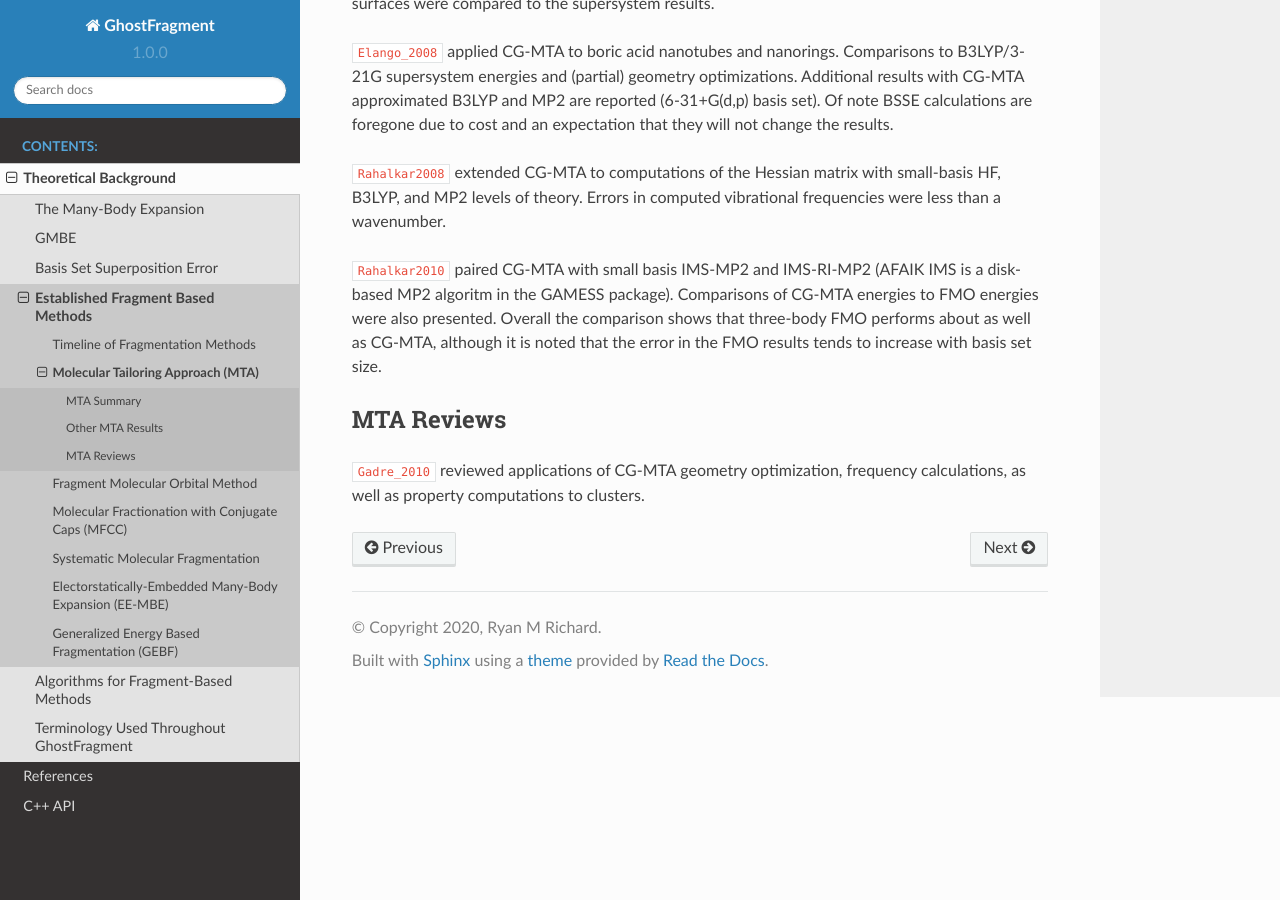
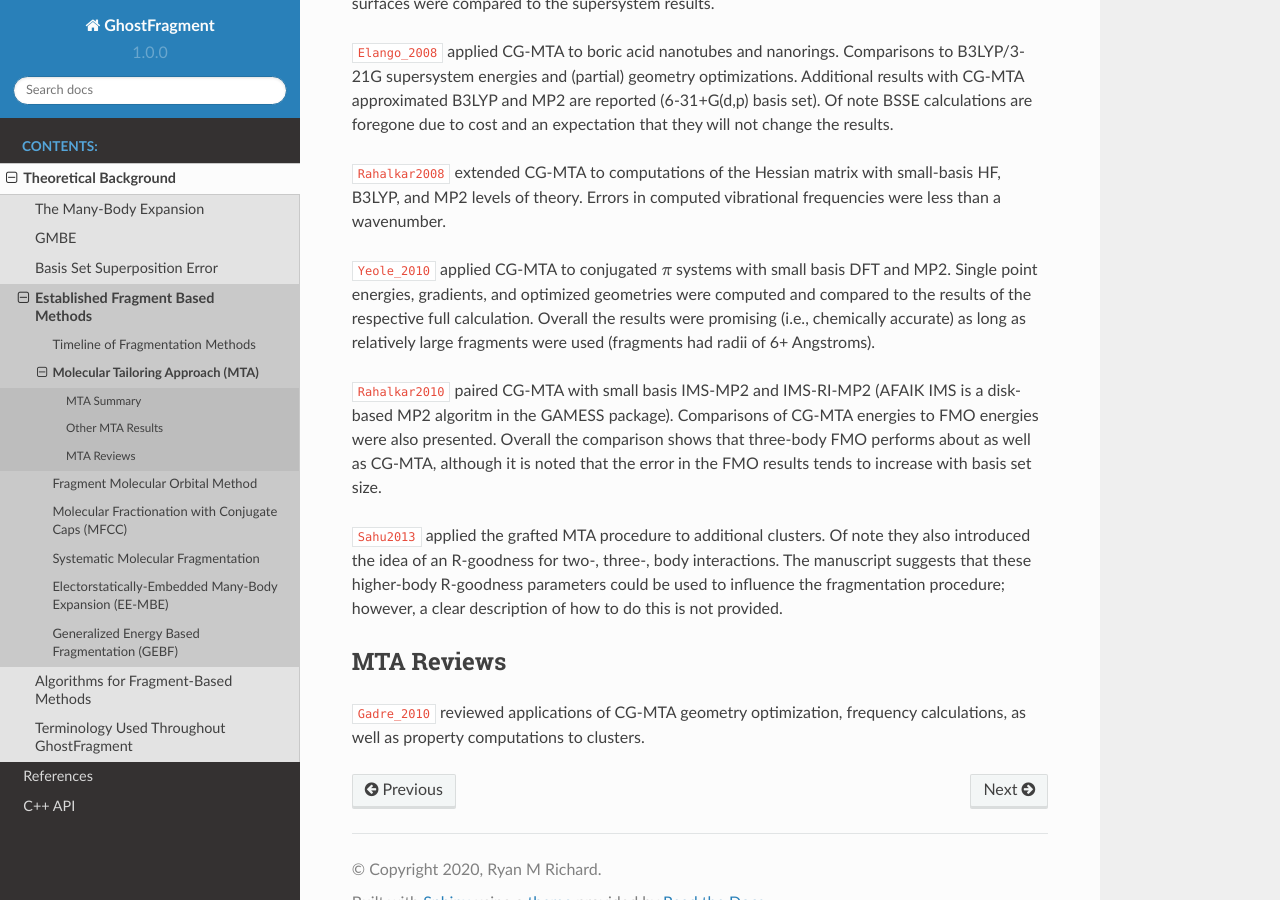
Before and after one commit to rmrresearch/GhostFragment, a Sphinx documentation site: the page built from docs/source/background/established_methods/mta.rst, in a window 1280 px wide and 900 px high, scrolled down 1986 px. Built offline with Sphinx 7.4.7 and the Read the Docs theme 2.0.0, drawn with Linux system fonts in a browser that asks for light colours; cross-references to code outside the pages are shown as plain code.

Commit message:
back-up [skip ci]

```diff
--- a/docs/source/background/established_methods/mta.rst
+++ b/docs/source/background/established_methods/mta.rst
@@ -120,11 +120,23 @@ cost and an expectation that they will not change the results.
 with small-basis HF, B3LYP, and MP2 levels of theory. Errors in computed
 vibrational frequencies were less than a wavenumber.
 
+:cite:t:`Yeole_2010` applied CG-MTA to conjugated :math:`\pi` systems with small
+basis DFT and MP2. Single point energies, gradients, and optimized geometries
+were computed and compared to the results of the respective full calculation.
+Overall the results were promising (i.e., chemically accurate) as long as
+relatively large fragments were used (fragments had radii of 6+ Angstroms).
+
 :cite:t:`Rahalkar2010` paired CG-MTA with small basis IMS-MP2 and IMS-RI-MP2
 (AFAIK IMS is a disk-based MP2 algoritm in the GAMESS package). Comparisons of
 CG-MTA energies to FMO energies were also presented. Overall the comparison
 shows that three-body FMO performs about as well as CG-MTA, although it is noted
 that the error in the FMO results tends to increase with basis set size.
+
+:cite:t:`Sahu2013` applied the grafted MTA procedure to additional clusters. Of
+note they also introduced the idea of an R-goodness for two-, three-, body
+interactions. The manuscript suggests that these higher-body R-goodness
+parameters could be used to influence the fragmentation procedure; however, a
+clear description of how to do this is not provided.
 
 ***********
 MTA Reviews
--- a/docs/source/refs.bib
+++ b/docs/source/refs.bib
@@ -121,6 +121,16 @@
   volume       = {122}
 }
 
+@Article{Yeole_2010,
+  author       = {Sachin D. Yeole and Shridhar R. Gadre},
+  journal      = {The Journal of Chemical Physics},
+  title        = {On the applicability of fragmentation methods to conjugated $\uppi$ systems within density functional framework},
+  year         = {2010},
+  number       = {9},
+  pages        = {094102},
+  volume       = {132},
+}
+
 @Article{Furtado2012,
   author    = {Jonathan P. Furtado and Anuja P. Rahalkar and Sudhanshu Shanker and Pradipta Bandyopadhyay and Shridhar R. Gadre},
   journal   = {The Journal of Physical Chemistry Letters},
@@ -131,7 +141,15 @@
   volume    = {3}
 }
 
-
+@Article{Sahu2013,
+  author    = {Nityananda Sahu and Sachin D. Yeole and Shridhar R. Gadre},
+  journal   = {The Journal of Chemical Physics},
+  title     = {Appraisal of molecular tailoring approach for large clusters},
+  year      = {2013},
+  number    = {10},
+  pages     = {104101},
+  volume    = {138}
+}
 
 %%%%%%%%%%%%%%%%%%%%%%%%%%%%%%%%%%%%%%%%%%%%%%%%%%%%%%%%%%%%%%%%%%%%%%%%%%%%%%%%
 %                                  EE-MBE
```
